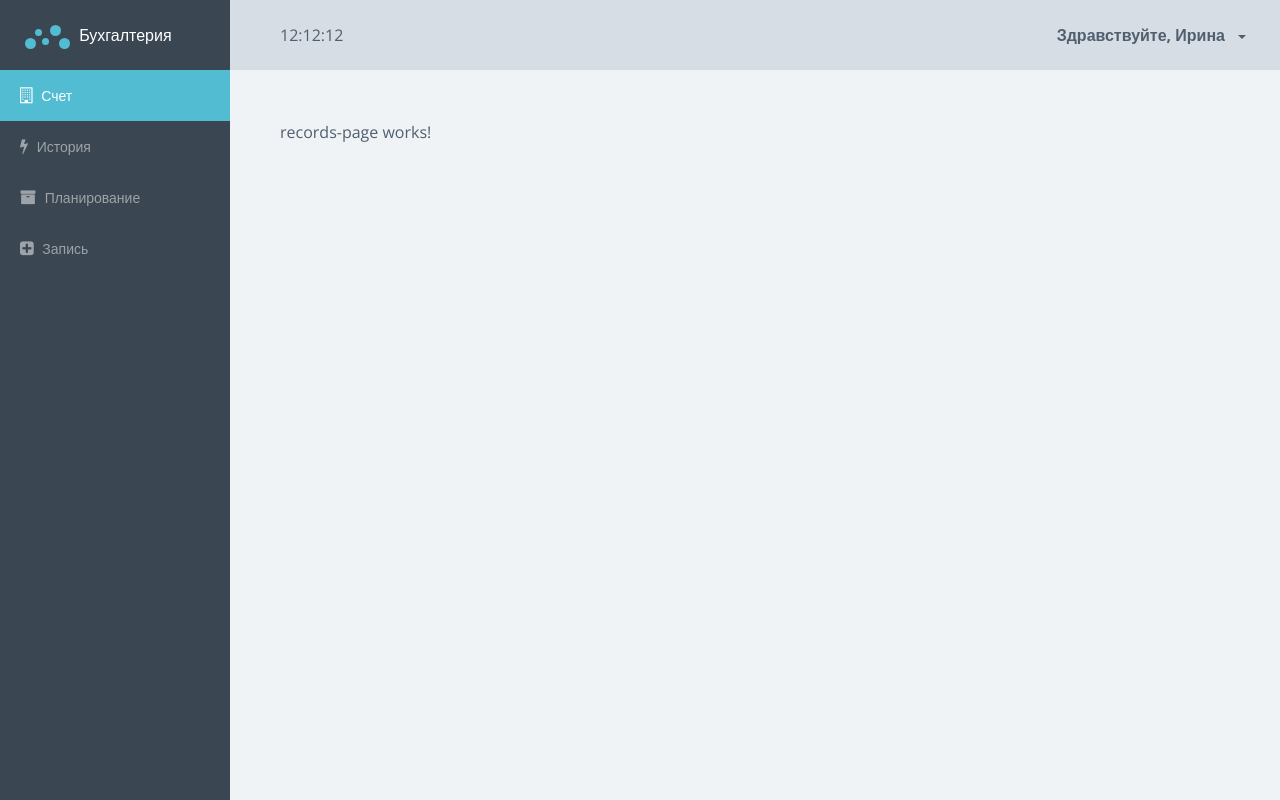
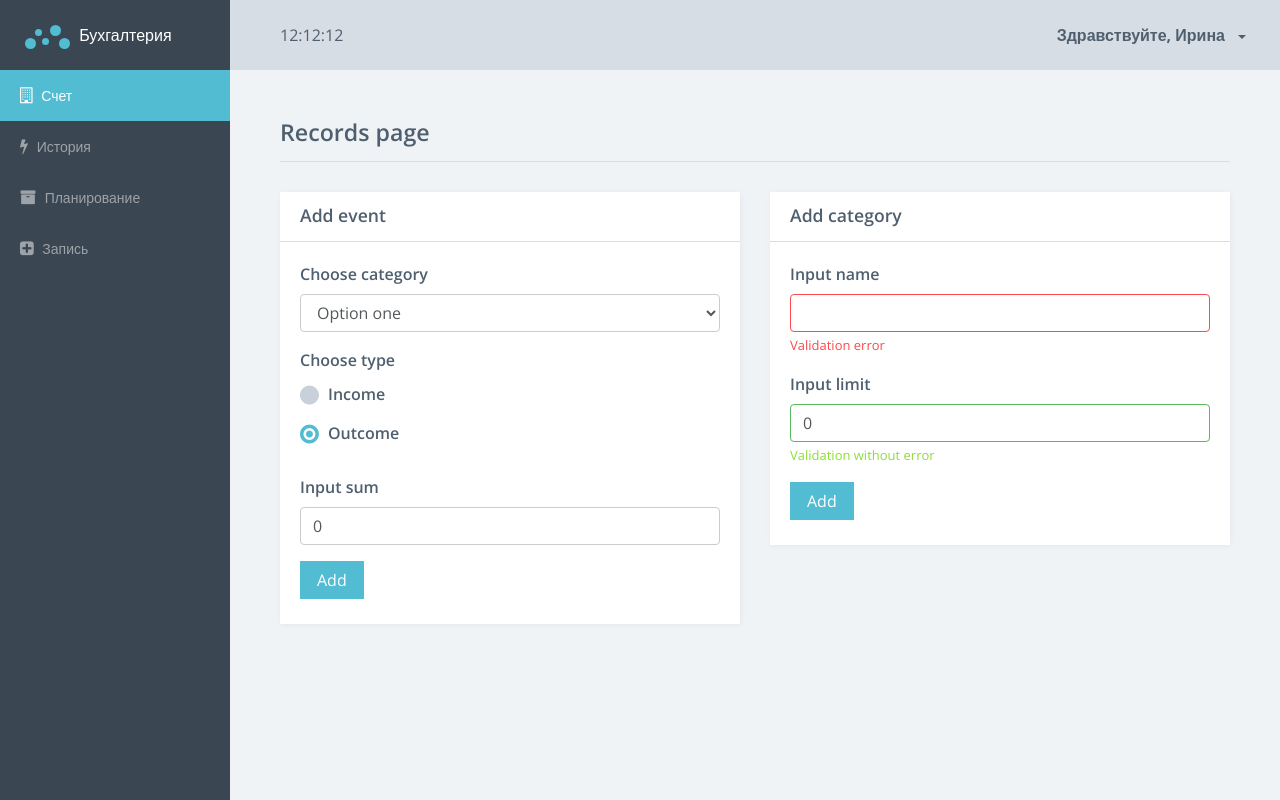
Before and after one commit to katerynabugaieva/home-money, an Angular app: page /system/records in a window 1280 px wide. Built offline with nearby package versions, Linux system fonts and the light colour scheme.

Commit message:
records page

```diff
--- a/src/app/system/records-page/records-page.component.html
+++ b/src/app/system/records-page/records-page.component.html
@@ -1 +1,76 @@
-<p>records-page works!</p>
+        <div class="title-block">
+            <h3 class="title">
+                Records page <span class="sparkline bar"></span>
+            </h3>
+        </div>
+
+        <section class="section">
+            <div class="row">
+                <div class="col-md-6">
+                    <div class="card">
+                        <div class="card-header bordered">
+                            <div class="header-block">
+                                <h3 class="title">Add event</h3>
+                            </div>
+                        </div>
+                        <div class="card-block">
+                            <form>
+                                <div class="form-group">
+                                    <label class="control-label" for="category">Choose category</label>
+                                    <select class="form-control" id="category">
+                                        <option>Option one</option>
+                                        <option>Option two</option>
+                                        <option>Option three</option>
+                                        <option>Option four</option>
+                                    </select>
+                                </div>
+                                <div class="form-group">
+                                    <label class="control-label">Choose type</label>
+                                    <div>
+                                        <label>
+                                            <input class="radio" name="radios" type="radio">
+                                            <span>Income</span>
+                                        </label>
+                                    </div>
+                                    <div>
+                                        <label>
+                                            <input class="radio" name="radios" type="radio" checked>
+                                            <span>Outcome</span>
+                                        </label>
+                                    </div>
+                                </div>
+                                <div class="form-group">
+                                    <label class="control-label" for="amount">Input sum</label>
+                                    <input type="number" value="0" id="amount" class="form-control">
+                                </div>
+                                <button type="submit" class="btn btn-primary">Add</button>
+                            </form>
+                        </div>
+                    </div>
+                </div>
+                <div class="col-md-6">
+                    <div class="card">
+                        <div class="card-header bordered">
+                            <div class="header-block">
+                                <h3 class="title">Add category</h3>
+                            </div>
+                        </div>
+                        <div class="card-block">
+                            <form>
+                                <div class="form-group has-error">
+                                    <label class="control-label" for="category-name">Input name</label>
+                                    <input type="text" id="category-name" class="form-control">
+                                    <span class="form-help-text">Validation error</span>
+                                </div>
+                                <div class="form-group has-success">
+                                    <label class="control-label" for="category-value">Input limit</label>
+                                    <input type="number" value="0" id="category-value" class="form-control">
+                                    <span class="form-help-text">Validation without error</span>
+                                </div>
+                                <button type="submit" class="btn btn-primary">Add</button>
+                            </form>
+                        </div>
+                    </div>
+                </div>
+            </div>
+        </section>
```
